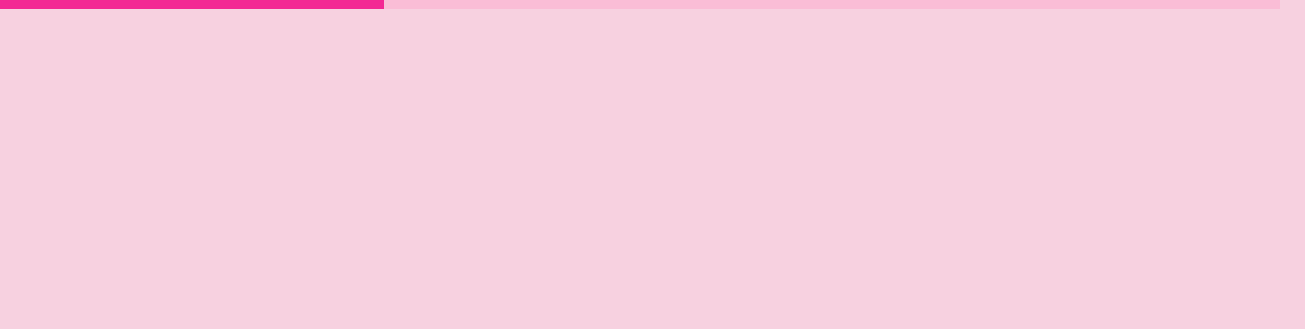
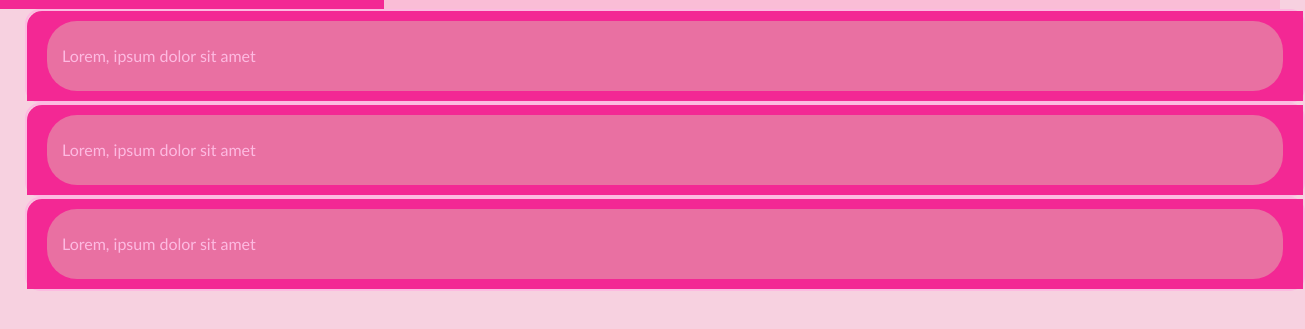
Before and after one commit to ingrid-silva02/Display_TA, a website: page index.html in a window 1280 px wide. Shown: the part 71-400 px from the top of the page, 1305 px wide, since content can reach past the window. Drawn offline with Linux system fonts and the light colour scheme.

Commit message:
ADD:ajustes nos arquivos

```diff
--- a/index.html
+++ b/index.html
@@ -21,8 +21,7 @@
          <a href="">link03</a>
       </nav>
    </header>
-
-   </body>
+</body>
 
    <section class="section01 container">
       <h1>Lista de Tarefas</h1>
@@ -35,13 +34,27 @@
          <li class="item-lista">Tarefa 05</li>
       </ul>
    </section>
- <section class="section02 container">
-   <p>
-      Lorem ipsum dolor sit amet consectetur adipisicing elit. Nostrum dolores et doloribus ipsa, autem molestias officiis sunt, quae quibusdam dolor porro labore reprehenderit. Possimus recusandae, molestiae facilis eum eius omnis?
-   </p>
 
+ <section class="faq">
+   <details>
+      <summary>Lorem, ipsum dolor sit amet</summary>
+      <p>Lorem, ipsum dolor sit amet,consectetur adipisicing elit. Quod suscipit blanditiis labore consequuntur repudiandae numquam expedita molestias, ullam placeat possimus</p>
+   </details>
+ </section>
+
+ <section class="faq">
+   <details>
+      <summary>Lorem, ipsum dolor sit amet</summary>
+      <p>Lorem, ipsum dolor sit amet,consectetur adipisicing elit. Quod suscipit blanditiis labore consequuntur repudiandae numquam expedita molestias, ullam placeat possimus</p>
+   </details>
+ </section>
+
+ <section class="faq">
+   <details>
+      <summary>Lorem, ipsum dolor sit amet</summary>
+      <p>Lorem, ipsum dolor sit amet,consectetur adipisicing elit. Quod suscipit blanditiis labore consequuntur repudiandae numquam expedita molestias, ullam placeat possimus</p>
+   </details>
  </section>
 
 
-
 </html>
--- a/modo_cores/css/design-system.css
+++ b/modo_cores/css/design-system.css
@@ -8,6 +8,19 @@
     --ui-link-hover-bg: #3b3b45;
     --ui-link-active-bg: #7500c8;
     --ui-link-active-text: #ffffff;
+
+
+    /* Cores e Estilos do FAQ (Tons mais claros que a Sidebar) */
+    --faq-bg: #0d1b3e;
+    --faq-card-bg: #16264f;
+    --faq-card-hover-bg: #1e3266;
+    --faq-border: #2a3e75;
+    --faq-border-neon: #7500c8;
+    --faq-border-neon-glow: #9d26ef;
+    --faq-text-title: #ffffff;
+    --faq-text-question: #e2e8f0;
+    --faq-text-answer: #94a3b8;
+
 
 
     /* Paleta do Sistema RGB */
--- a/style.css
+++ b/style.css
@@ -125,3 +125,37 @@
     font-family: 'Times New Roman';
     color: #F7D1E0;
 }
+
+.faq{
+    width: 100%;
+    border: 2px solid;
+    margin-left: 25px;
+    border-radius: 15px;
+
+}
+
+.faq details{
+    background-color: #f32894;
+    color: #fdfdfd;
+    line-height: 40px;
+    padding: 10px 20px;
+    border-radius: 15px 0 0 0;
+
+}
+
+.faq summary:hover{
+    cursor: pointer;
+
+}
+.faq summary{
+    background-color: #e970a2;
+    border-radius: 30px;
+    list-style: none;
+    padding: 15px;
+
+}
+
+.faq p {
+    color: #fc7abf;
+    line-height: 25px;
+}
```
Also changed, not shown: modo_cores/css/colors-bars.css (added, +26 -0 lines), modo_cores/css/global.css (+1 -24 lines), 2 other files.
